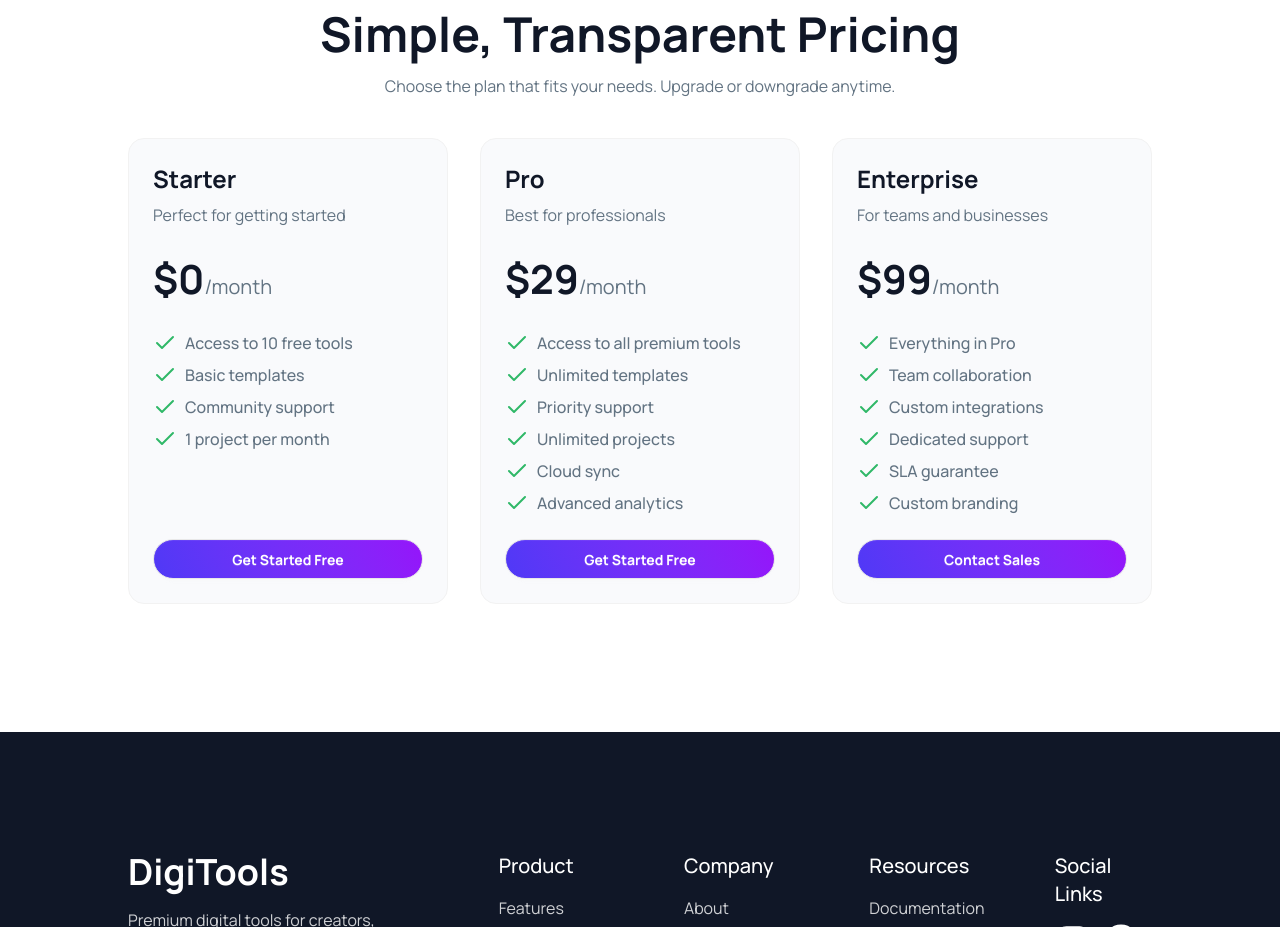
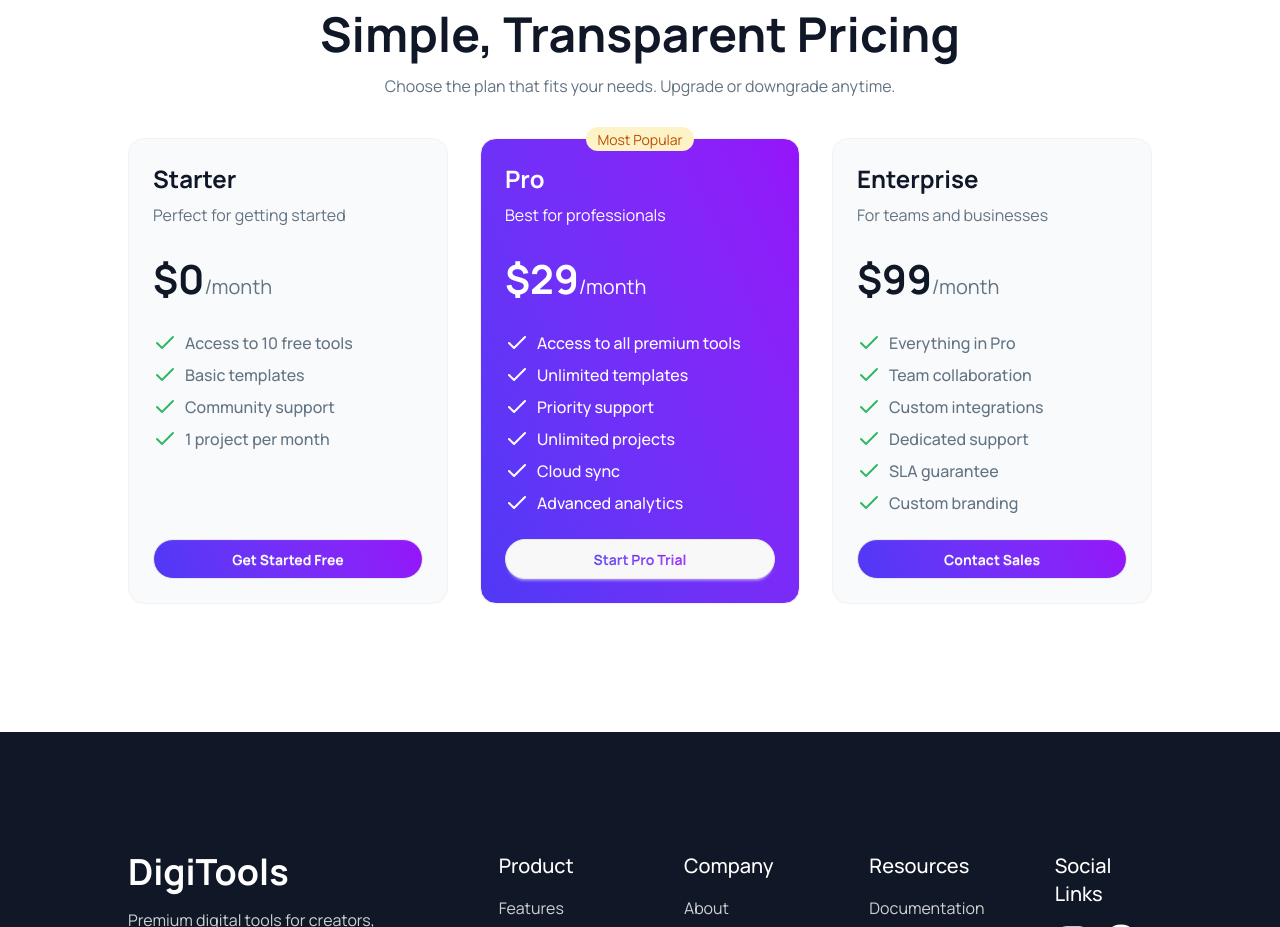
Before and after one commit to ayshaaktersaima1/digitool-platform, a React (Vite) app: page / in a window 1280 px wide. Shown: the part 3360-4287 px from the top of the page. Built offline with nearby package versions, Linux system fonts and the light colour scheme.

Commit message:
Updated the simple pricing section design

```diff
--- a/src/components/SimplePricingSec.jsx
+++ b/src/components/SimplePricingSec.jsx
@@ -34,37 +34,41 @@ const SimplePricingSec = () => {
                     <button className='btn btn-block bg-linear-65 from-[#4f39f6] to-[#9514fa] text-white font-bold rounded-3xl mt-auto'>Get Started Free</button>
                 </div>
                 {/* 2nd card */}
-                <div className='flex flex-col h-full text-left border border-[#f2f2f2] rounded-2xl bg-[#f9fafcFF] p-6'>
-                    <h1 className='text-color text-2xl font-bold pb-2'>Pro</h1>
-                    <p className='text-sec pb-6'>Best for professionals</p>
-                    <h2 className='text-sec text-xl pb-6'><span className='text-color text-[40px] font-bold'>$29</span>/month</h2>
+                <div className='flex flex-col h-full text-left border border-[#f2f2f2] rounded-2xl bg-[#f9fafcFF] p-6 bg-linear-65 from-[#4f39f6] to-[#9514fa] text-white relative'>
+                    <div className='flex justify-center items-center absolute -top-3 left-0 right-0'>
+                        <div className='badge bg-[#fef3c6]
+                    text-[#bb4d00] rounded-3xl border-none'><span>Most Popular</span></div>
+                    </div>
+                    <h1 className='text-2xl font-bold pb-2'>Pro</h1>
+                    <p className='pb-6'>Best for professionals</p>
+                    <h2 className='text-xl pb-6'><span className='text-[40px] font-bold'>$29</span>/month</h2>
                     <div className='space-y-2 pb-6'>
                         <div className='flex items-center gap-2'>
-                            <Check className='text-[#30b868]' />
-                            <p className='text-sec font-medium'>Access to all premium tools</p>
+                            <Check className='text-white' />
+                            <p className='font-medium'>Access to all premium tools</p>
                         </div>
                         <div className='flex items-center gap-2'>
-                            <Check className='text-[#30b868]' />
-                            <p className='text-sec font-medium'>Unlimited templates</p>
+                            <Check className='text-white' />
+                            <p className='font-medium'>Unlimited templates</p>
                         </div>
                         <div className='flex items-center gap-2'>
-                            <Check className='text-[#30b868]' />
-                            <p className='text-sec font-medium'>Priority support</p>
+                            <Check className='text-white' />
+                            <p className='font-medium'>Priority support</p>
                         </div>
                         <div className='flex items-center gap-2'>
-                            <Check className='text-[#30b868]' />
-                            <p className='text-sec font-medium'>Unlimited projects</p>
+                            <Check className='text-white' />
+                            <p className='font-medium'>Unlimited projects</p>
                         </div>
                         <div className='flex items-center gap-2'>
-                            <Check className='text-[#30b868]' />
-                            <p className='text-sec font-medium'>Cloud sync</p>
+                            <Check className='text-white' />
+                            <p className='font-medium'>Cloud sync</p>
                         </div>
                         <div className='flex items-center gap-2'>
-                            <Check className='text-[#30b868]' />
-                            <p className='text-sec font-medium'>Advanced analytics</p>
+                            <Check className='text-white' />
+                            <p className='font-medium'>Advanced analytics</p>
                         </div>
                     </div>
-                    <button className='btn btn-block bg-linear-65 from-[#4f39f6] to-[#9514fa] text-white font-bold rounded-3xl mt-auto'>Get Started Free</button>
+                    <button className='btn btn-block  font-bold rounded-3xl mt-auto'><span className='bg-linear-65 from-[#4f39f6] to-[#9514fa] bg-clip-text text-transparent'>Start Pro Trial</span></button>
                 </div>
                 {/* 3rd */}
                 <div className='flex flex-col h-full text-left border border-[#f2f2f2] rounded-2xl bg-[#f9fafcFF] p-6'>
```
